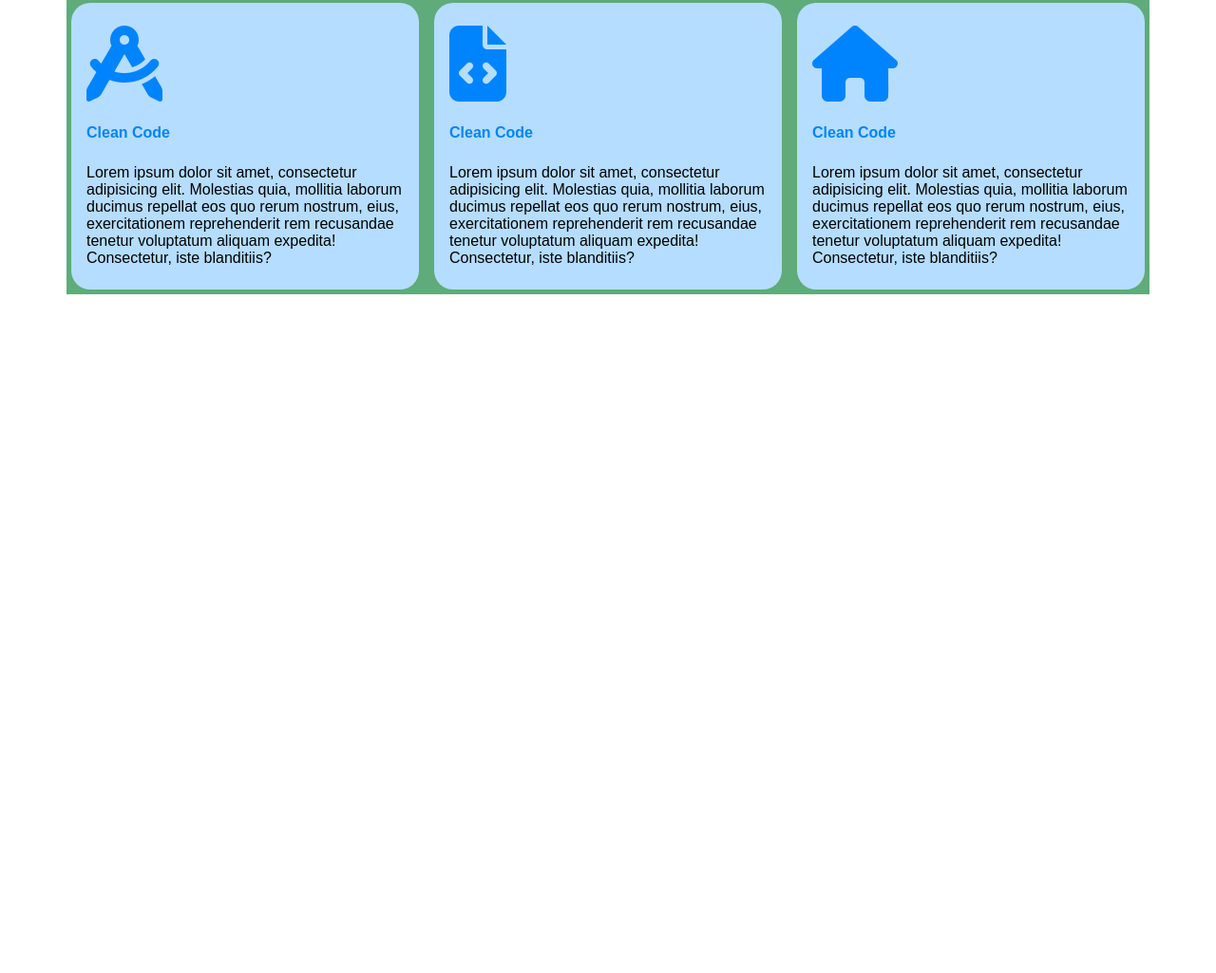
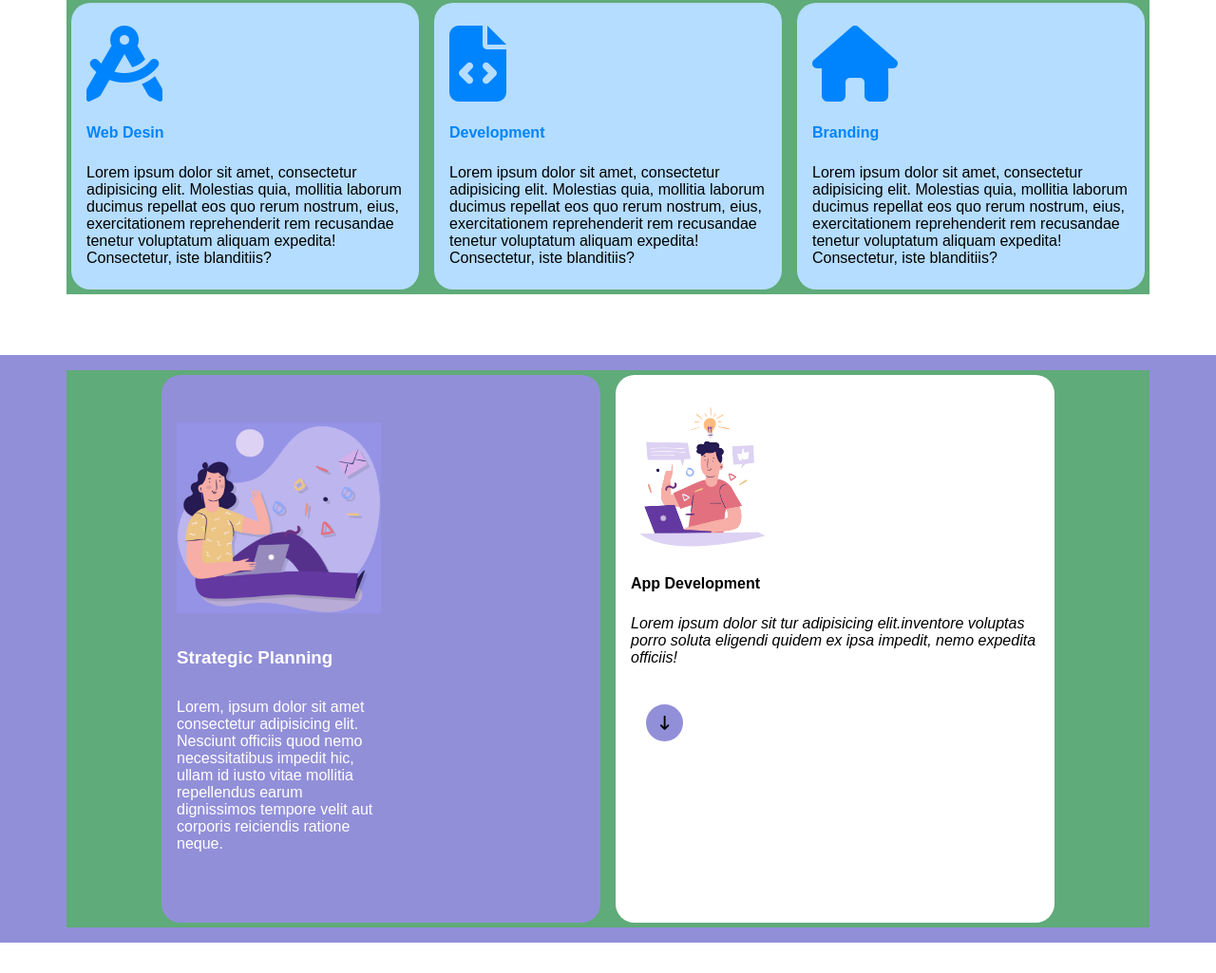
Before and after one commit to amaniesseili/htmlcss-responsive-layout, a plain HTML site: page index.html in a window 1280 px wide. Shown: the part 434-1459 px from the top of the page at 95% size. Before the commit the page ends 800 px from the top, so only its background shows below. Drawn offline with Linux system fonts and the light colour scheme.

Commit message:
section stratigic planing completed

```diff
--- a/index.html
+++ b/index.html
@@ -57,30 +57,49 @@
                 </div>
                 <div class="col col-1-3">
                     <i class="fa-sharp fa-solid fa-compass-drafting"></i>
-                    <h4>Clean Code</h4>
+                    <h4>Web Desin</h4>
                     <p>Lorem ipsum dolor sit amet, consectetur adipisicing elit. Molestias quia, mollitia laborum ducimus repellat eos quo rerum nostrum, eius, exercitationem reprehenderit rem recusandae tenetur voluptatum aliquam expedita! Consectetur, iste blanditiis?</p>
                 </div>
                 <div class="col col-1-3">
                     <i class="fa-sharp fa-solid fa-file-code"></i>
-                    <h4>Clean Code</h4>
+                    <h4>Development</h4>
                     <p>Lorem ipsum dolor sit amet, consectetur adipisicing elit. Molestias quia, mollitia laborum ducimus repellat eos quo rerum nostrum, eius, exercitationem reprehenderit rem recusandae tenetur voluptatum aliquam expedita! Consectetur, iste blanditiis?</p>
                 </div>
                 <div class="col col-1-3">
                     <i class="fa-solid fa-house"></i>
-                    <h4>Clean Code</h4>
+                    <h4>Branding</h4>
                     <p>Lorem ipsum dolor sit amet, consectetur adipisicing elit. Molestias quia, mollitia laborum ducimus repellat eos quo rerum nostrum, eius, exercitationem reprehenderit rem recusandae tenetur voluptatum aliquam expedita! Consectetur, iste blanditiis?</p>
                 </div>
-
-
-
             </div>
-
             </div>
-
         </section>
 
 
         <!-- section stratigic planing -->
+
+        <section class="bg-color-section ">
+            <div class=" container-xl container-s ">
+                <div class="row">
+                    <div class="col col-1-2 bg-color-col-stratigic-planing">
+                        <div class="img" id="img-stratigic-planing">
+                            <img src="img/planning1.png" alt="">
+                            <h3>Strategic Planning</h3>
+                            <p class="white-p">Lorem, ipsum dolor sit amet consectetur adipisicing elit. Nesciunt officiis quod nemo necessitatibus impedit hic, ullam id iusto vitae mollitia repellendus earum dignissimos tempore velit aut corporis reiciendis ratione neque.</p>
+
+                        </div>
+
+                    </div>
+                    <div id="col-height" class="col col-1-2 bg-color-col">
+                        <div class="img">
+                            <img src="img/planning2.png" alt="">
+                        </div>
+                        <h4 id="black-color">App Development</h4>
+                        <p><em> Lorem ipsum dolor sit tur adipisicing elit.inventore voluptas porro soluta eligendi quidem ex ipsa impedit, nemo expedita officiis!</em></p>
+                        <i class="fa-solid fa-arrow-down-long"></i>
+                    </div>
+                </div>
+            </div>
+        </section>
 
 
         <!-- section we are committed expert partners -->
--- a/style.css
+++ b/style.css
@@ -49,6 +49,12 @@ section {
     padding-left: 40px;
     padding-right: 40px;
 }
+
+.container-s {
+    padding-left: 100px;
+    padding-right: 100px;
+    background-color: #5fab79;
+}
 .row {
     display: flex;
     flex-wrap: wrap;
@@ -61,6 +67,7 @@ section {
     padding-left: 1rem;
     padding-right: 1rem;
     background-color: var(--box-color);
+    border-radius: 20px;
 
 }
 
@@ -73,7 +80,7 @@ section {
 }
 
 .col-1-2 {
-    flex-basis: calc(50% - var(--gap) - var(--gap));
+    flex-basis: calc(50% - var(--gap));
 }
 
 .button{
@@ -139,21 +146,63 @@ h4{
     padding-right: 3rem;
 }
 
-.col i{
+.hero .col i{
     font-size: 80px;
     color: var(--header-color);
     padding-top: 1.5rem;
 
 }
-.hero .col{
-    border-radius: 20px;
+
+
+/*--------  section stratigic planing  ------ */
+
+.bg-color-section{
+    background-color: var(--bg-color);
+    display: flex;
+    padding-top: 1rem;
+    padding-bottom: 1rem;
+    margin-bottom: 2rem;
+    margin-top: 4rem;
+}
+.fa-arrow-down-long{
+    font-size: 15px;
+    background-color: var(--bg-color);
+    padding: 12px 14px;
+    margin: 1rem;
+    border-radius: 40px;
+}
+.bg-color-col{
+    background-color: white;
+}
+.bg-color-col-stratigic-planing{
+    background-color: var(--bg-color);
 }
 
+.bg-color-section .col .img{
+    width: 35%;
+    margin-top: 2rem;
+}
+#img-stratigic-planing{
+    width: 50%;
+    margin-top: 50px;
+    margin-bottom: 50px;
+}
 
+.bg-color-section .col h3{
+    color: white;
+    margin-top: 2rem;
+    margin-bottom: 2rem;
+}
+.white-p{
+    color: white;
+}
+/* #col-height{
+    height: 60%;
+} */
 
-
-
-/*--------  section we are committed expert partners ------ */
+#black-color{
+    color: black;
+}
 
 
 
```
